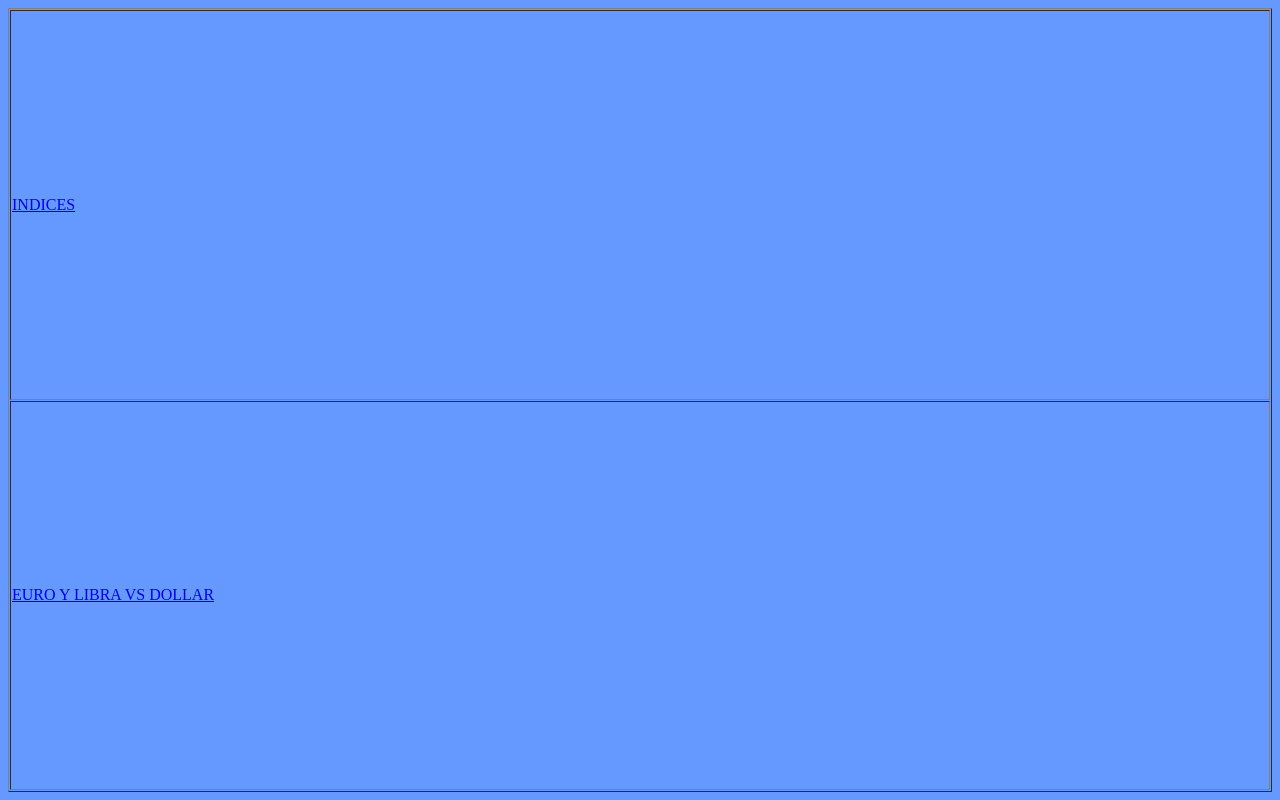
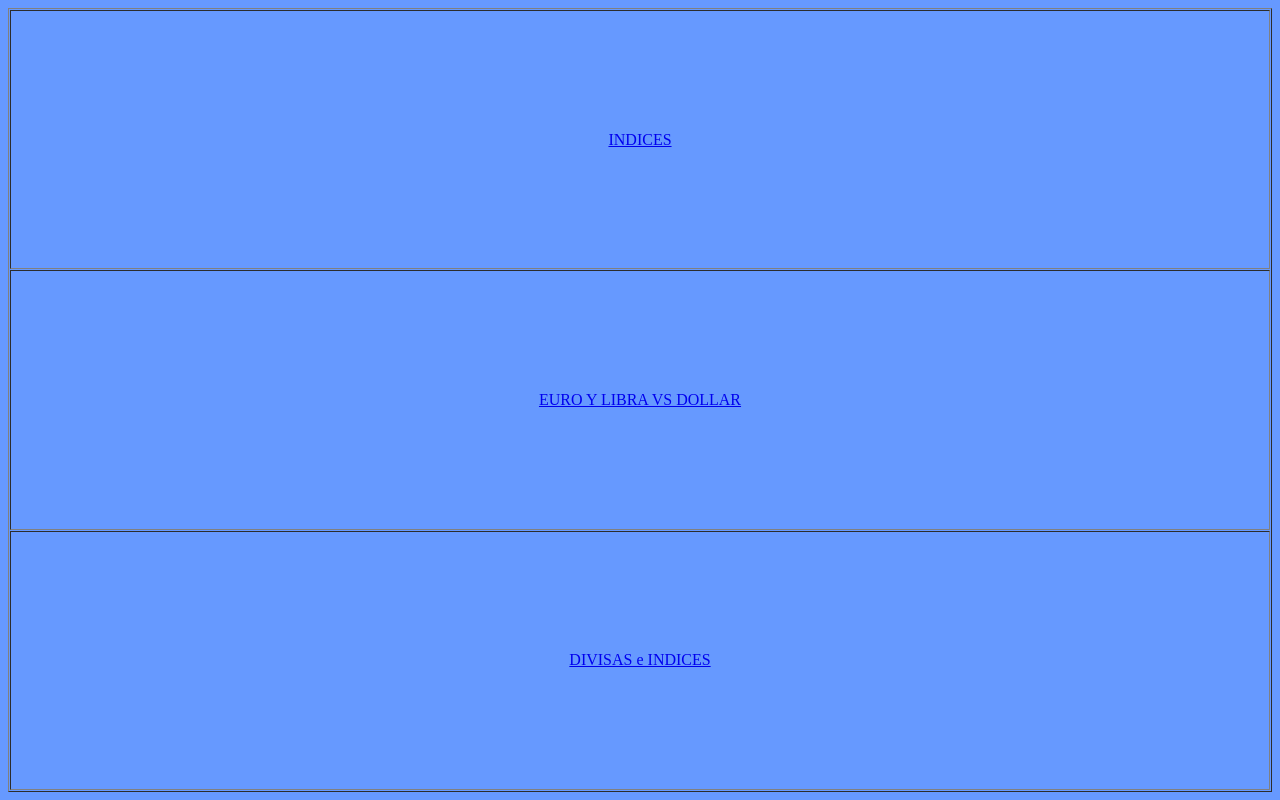
Before and after one commit to helpxp/tradesgs, a plain HTML site: page index.html in a window 1280 px wide. Drawn offline with Linux system fonts and the light colour scheme.

Commit message:
Update index.html

```diff
--- a/index.html
+++ b/index.html
@@ -5,16 +5,16 @@
 <body bgcolor="#6699FF" >
 
 <table width="100%" height="100%" border="1" align="center" cellpadding="1" cellspacing="1" >
-
-  <tr height="50%" height="100%">
-	  <td>
+  <tr height="33%" height="100%">
+	  <td align=center>
 <a title="INDICES" href="indices.html"> INDICES</a>
     </td>
   </tr>
-  <tr height="50%" height="100%">
-    <td>
-<a title="EURO Y LIBRE VS DOLLAR" href="eurgbp.html"> EURO Y LIBRA VS DOLLAR</a>
-    </td>
+  <tr height="33%" height="100%">
+    <td align=center><a title="EURO Y LIBRE VS DOLLAR" href="eurgbp.html"> EURO Y LIBRA VS DOLLAR</a> </td>
+  </tr>
+  <tr height="33%" height="100%">
+    <td align=center><a title="LINK 3" href="divind.html"> DIVISAS e INDICES</a> </td>
   </tr>
 </table>
 </body>
```
